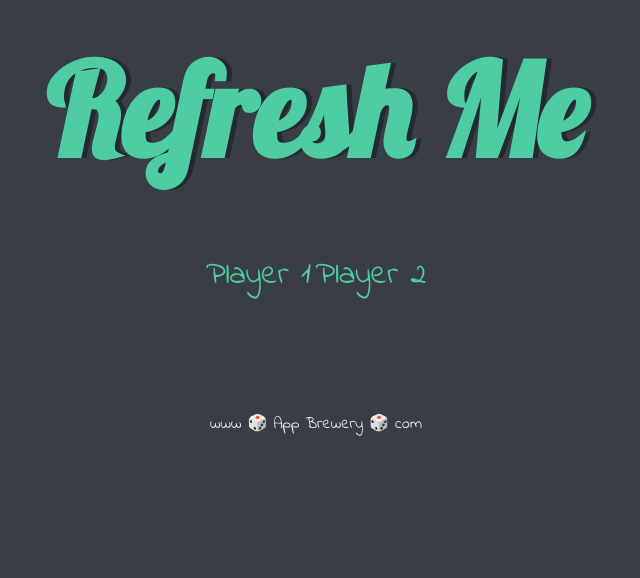
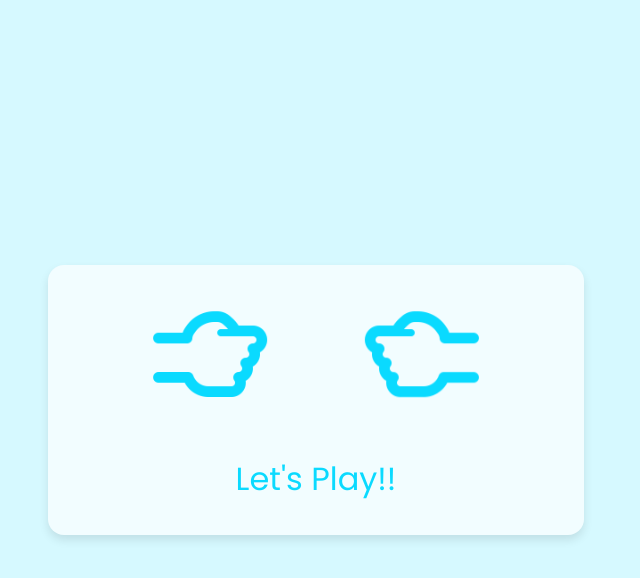
Before and after one commit to JinnawatJid/DiceClash, a plain HTML site: page index.html in a window 1280 px wide. Shown: the whole page, without its empty margins (324-964 px from the left). Drawn offline with Linux system fonts and the light colour scheme.

Commit message:
implement rock paper scissors result container (20%)

```diff
--- a/index.html
+++ b/index.html
@@ -1,30 +1,24 @@
 <!DOCTYPE html>
-<html lang="en" dir="ltr">
-  <head>
-    <meta charset="utf-8" />
-    <title>Dice Clash!</title>
-    <link rel="stylesheet" href="styles.css" />
-    <link
-      href="https://fonts.googleapis.com/css?family=Indie+Flower|Lobster"
-      rel="stylesheet"
-    />
-  </head>
-  <body>
-    <div class="container">
-      <h1>Refresh Me</h1>
-
-      <div class="dice">
-        <p>Player 1</p>
-        <img class="img1" src="" />
+<html lang="en">
+<head>
+  <meta charset="UTF-8">
+  <meta name="viewport" content="width=device-width, initial-scale=1.0">
+  <title>DiceClash!</title>
+  <link rel="stylesheet" href="styles.css">
+</head>
+<body>
+  <section class="container">
+    <div class="result_field">
+      <div class="result_images">
+        <span class="user_result">
+          <img src="images/rock.png" alt="">
+        </span>
+        <span class="cpu_result">
+          <img src="images/rock.png" alt="">
+        </span>
       </div>
-
-      <div class="dice">
-        <p>Player 2</p>
-        <img class="img2" src="" />
-      </div>
+      <div class="result">Let's Play!!</div>
     </div>
-
-    <footer>www 🎲 App Brewery 🎲 com</footer>
-    <script src="index.js"></script>
-  </body>
+  </section>
+</body>
 </html>
--- a/styles.css
+++ b/styles.css
@@ -1,41 +1,47 @@
-.container {
-  width: 70%;
-  margin: auto;
-  text-align: center;
-}
+@import url('https://fonts.googleapis.com/css2?family=Poppins:ital,wght@0,100;0,200;0,300;0,400;0,500;0,600;0,700;0,800;0,900;1,100;1,200;1,300;1,400;1,500;1,600;1,700;1,800;1,900&display=swap');
 
-.dice {
-  text-align: center;
-  display: inline-block;
-
+* {
+  margin: 0;
+  padding: 0;
+  box-sizing: border-box;
+  font-family: "Poppins", sans-serif;
 }
 
 body {
-  background-color: #393E46;
+  height: 100vh;
+  display: flex;
+  align-items: center;
+  justify-content: center;
+  background: #D6F9FF;
 }
 
-h1 {
-  margin: 30px;
-  font-family: 'Lobster', cursive;
-  text-shadow: 5px 0 #232931;
-  font-size: 8rem;
-  color: #4ECCA3;
+.container {
+  padding: 2rem 7rem;
+  border-radius: 16px;
+  background: #F2FDFF;
+  box-shadow: 0 5px 10px rgba(0, 0, 0, 0.1);
 }
 
-p {
-  font-size: 2rem;
-  color: #4ECCA3;
-  font-family: 'Indie Flower', cursive;
+.result_images {
+  display: flex;
+  column-gap: 7rem;
 }
 
-img {
-  width: 80%;
+.result_images img {
+  width: 100px;
 }
 
-footer {
-  margin-top: 5%;
-  color: #EEEEEE;
+.user_result img {
+  transform: rotate(90deg);
+}
+
+.cpu_result img {
+  transform: rotate(-90deg) rotateY(180deg);
+}
+
+.result {
   text-align: center;
-  font-family: 'Indie Flower', cursive;
-
+  font-size: 2rem;
+  color: #0ADAFF;
+  margin-top: 2.25rem;
 }
```
Also changed, not shown: images/paper.png (added), images/rock.png (added), images/scissors.png (added).
